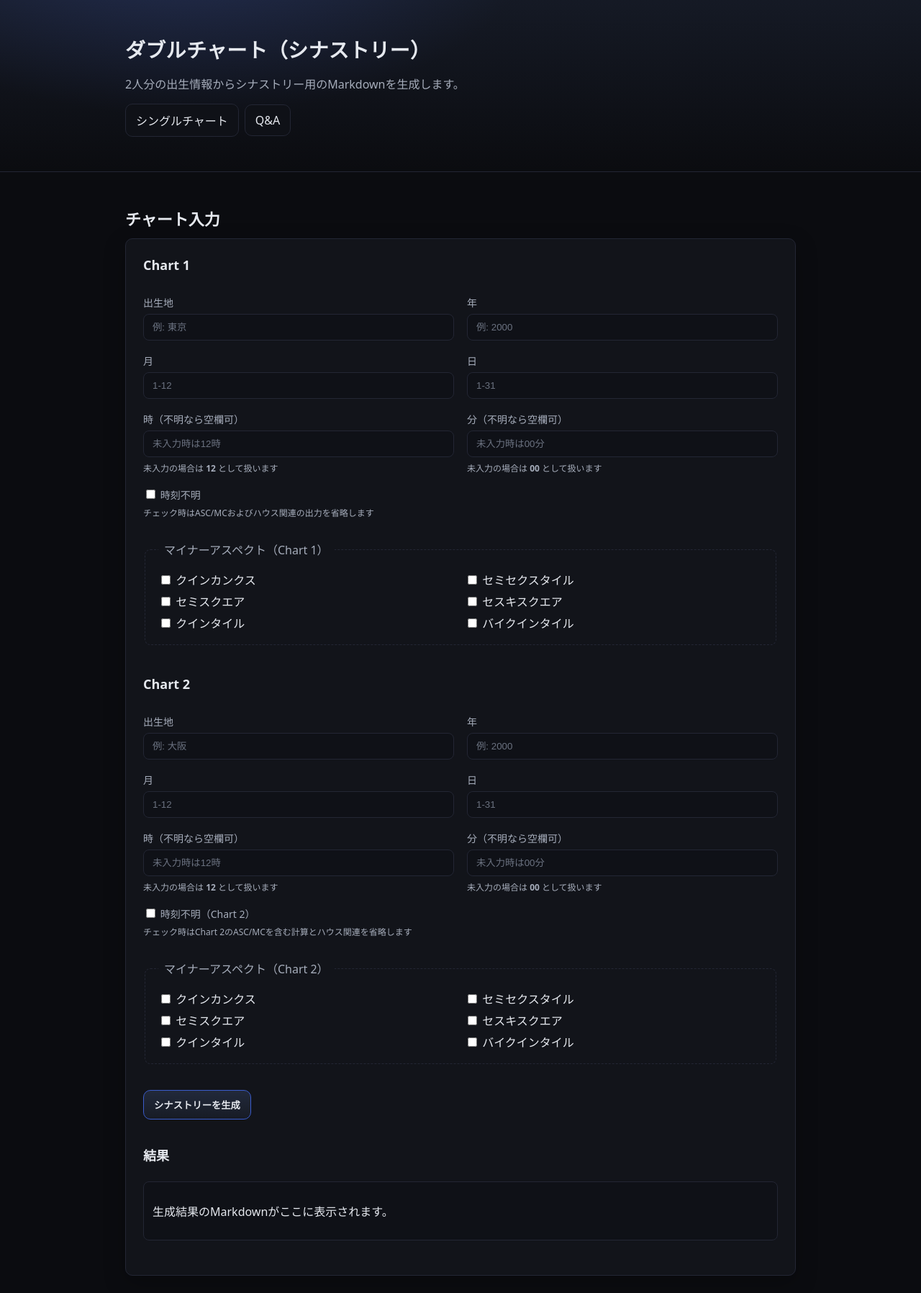
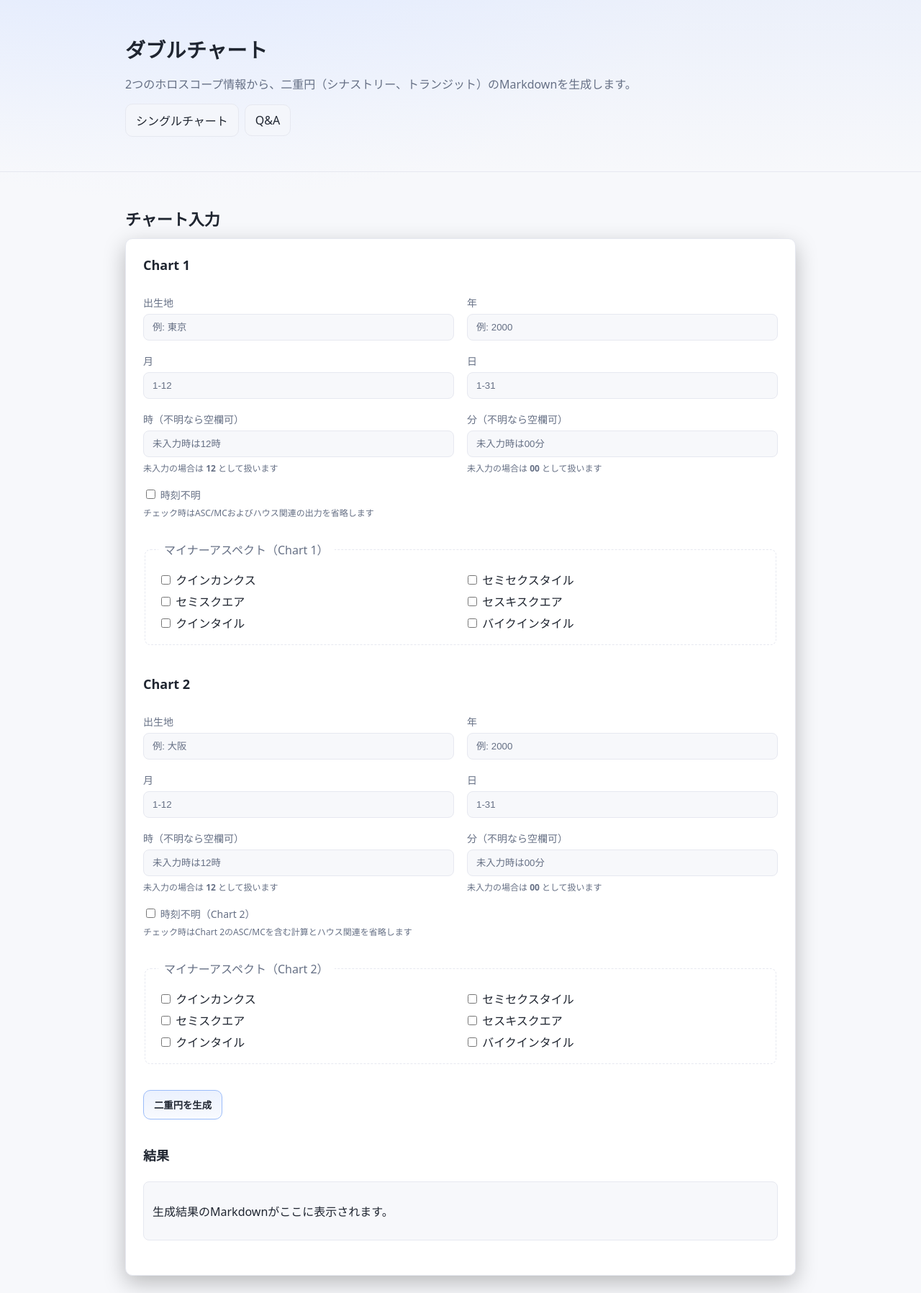
Before and after one commit to 7water-iriumi/astro_md, a Flask app: page /synastry in a window 1280 px wide. Shown: the whole page at 72% size. Run offline with Flask 3, Linux system fonts and the light colour scheme.

Commit message:
feat(ui): Refine UI, update docs, and streamline themes
- Add OGP/favicon support\n- Generalize double chart page wording for synastry/transit\n- Significantly update FAQ content with orb info and other details\n- Align form input colors with current theme for consistency\n- Remove unused theme files and streamline CSS

```diff
--- a/app.py
+++ b/app.py
@@ -15,29 +15,17 @@ swe.set_ephe_path(ephe_path)
 @app.route('/')
 def index():
     """Renders the main input form."""
-    allowed_themes = {"default", "moonlight", "solar", "high-contrast", "dreamy", "soft-light"}
-    theme = request.args.get('theme') or os.getenv('ASTROMD_THEME', 'default')
-    if theme not in allowed_themes:
-        theme = 'default'
-    return render_template('index.html', theme=theme)
+    return render_template('index.html')
 
 @app.route('/faq')
 def faq():
     """Renders the FAQ page."""
-    allowed_themes = {"default", "moonlight", "solar", "high-contrast", "dreamy", "soft-light"}
-    theme = request.args.get('theme') or os.getenv('ASTROMD_THEME', 'default')
-    if theme not in allowed_themes:
-        theme = 'default'
-    return render_template('faq.html', theme=theme)
+    return render_template('faq.html')
 
 @app.route('/synastry')
 def synastry():
     """Renders the double chart (synastry) input form."""
-    allowed_themes = {"default", "moonlight", "solar", "high-contrast", "dreamy", "soft-light"}
-    theme = request.args.get('theme') or os.getenv('ASTROMD_THEME', 'default')
-    if theme not in allowed_themes:
-        theme = 'default'
-    return render_template('synastry.html', theme=theme)
+    return render_template('synastry.html')
 
 @app.route('/generate', methods=['POST'])
 def generate():
--- a/static/css/main.css
+++ b/static/css/main.css
@@ -1,12 +1,13 @@
 :root {
-  --bg: #0b0c10;
-  --panel: #12141a;
-  --border: #232634;
-  --text: #e6e9ef;
-  --muted: #a6adbb;
-  --accent: #7aa2f7;
-  --accent-weak: #3a5ccc;
-  --danger: #ff6b6b;
+  /* soft-light theme as default */
+  --bg: #f7f8fb;         /* soft light background */
+  --panel: #ffffff;       /* clean card */
+  --border: #e6e8f0;      /* subtle cool border */
+  --text: #1f2530;        /* dark slate for readability */
+  --muted: #667085;       /* muted slate */
+  --accent: #6ea8fe;      /* soft blue accent */
+  --accent-weak: #9bbcf9; /* lighter accent for borders */
+  --danger: #d36b6b;      /* gentle red */
   --radius: 10px;
   --space-1: 6px;
   --space-2: 12px;
@@ -20,7 +21,7 @@ body {
   margin: 0;
   font-family: system-ui, -apple-system, Segoe UI, Roboto, "Hiragino Kaku Gothic ProN", "BIZ UDPGothic", "Noto Sans JP", sans-serif;
   color: var(--text);
-  background: radial-gradient(1200px 600px at 20% -10%, #1a2240 0%, #0b0c10 40%) no-repeat, var(--bg);
+  background: radial-gradient(1200px 600px at 20% -10%, #eef3ff 0%, #f7f8fb 60%) no-repeat, var(--bg);
 }
 
 .container { max-width: 980px; margin: 0 auto; padding: var(--space-4); }
@@ -56,28 +57,28 @@ form { display: grid; gap: var(--space-3); }
 .field label { font-size: 14px; color: var(--muted); }
 .field input[type="text"],
 .field input[type="number"] {
-  background: #0f1117; border: 1px solid var(--border); color: var(--text);
+  background: var(--bg); border: 1px solid var(--border); color: var(--text);
   padding: 10px 12px; border-radius: 8px; outline: none; width: 100%;
 }
-.field input::placeholder { color: #6b7280; }
+.field input::placeholder { color: var(--muted); }
 /* Normalize browser-specific color changes on number inputs */
 .field input[type="number"]::-webkit-outer-spin-button,
 .field input[type="number"]::-webkit-inner-spin-button { -webkit-appearance: none; margin: 0; }
 .field input[type="number"] { -moz-appearance: textfield; caret-color: var(--text); }
 .field input[type="number"]:in-range,
 .field input[type="number"]:out-of-range,
-.field input[type="number"]:invalid { color: var(--text); background: #0f1117; box-shadow: none; }
-.field input[type="text"]:invalid { background: #0f1117; box-shadow: none; }
-.field input:invalid { background: #0f1117; box-shadow: none; }
+.field input[type="number"]:invalid { color: var(--text); background: var(--bg); box-shadow: none; }
+.field input[type="text"]:invalid { background: var(--bg); box-shadow: none; }
+.field input:invalid { background: var(--bg); box-shadow: none; }
 .field input { background-clip: padding-box; }
-.field input:-moz-ui-invalid { background: #0f1117; box-shadow: none; }
+.field input:-moz-ui-invalid { background: var(--bg); box-shadow: none; }
 /* Prevent autofill highlight overriding background */
 .field input:-webkit-autofill,
 .field input:-webkit-autofill:hover,
 .field input:-webkit-autofill:focus {
   -webkit-text-fill-color: var(--text);
-  -webkit-box-shadow: 0 0 0px 1000px #0f1117 inset;
-  box-shadow: 0 0 0px 1000px #0f1117 inset;
+  -webkit-box-shadow: 0 0 0px 1000px var(--bg) inset;
+  box-shadow: 0 0 0px 1000px var(--bg) inset;
   transition: background-color 9999s ease-out 0s;
 }
 .field input:focus { border-color: var(--accent-weak); box-shadow: 0 0 0 3px rgba(122,162,247,.18); }
@@ -97,12 +98,12 @@ button {
   padding: 10px 14px; border-radius: 10px; cursor: pointer; font-weight: 600;
 }
 button[disabled] { opacity: .6; cursor: not-allowed; }
-.btn-secondary { border-color: var(--border); background: #0f1117; font-weight: 500; }
+.btn-secondary { border-color: var(--border); background: #f4f6fb; font-weight: 500; }
 .btn { text-decoration: none; display: inline-block; }
 .btn:hover { border-color: var(--accent); }
 .btn:focus { outline: none; box-shadow: 0 0 0 3px rgba(122,162,247,.25); }
 
 .result-wrap { margin-top: var(--space-3); display: grid; gap: var(--space-2); }
-.result-box { background: #0f1117; border: 1px solid var(--border); border-radius: 8px; padding: 12px; max-height: 380px; overflow: auto; }
+.result-box { background: var(--bg); border: 1px solid var(--border); border-radius: 8px; padding: 12px; max-height: 380px; overflow: auto; }
 pre { margin: 0; white-space: pre-wrap; word-wrap: break-word; font-family: ui-monospace, SFMono-Regular, Menlo, Consolas, "Liberation Mono", monospace; font-size: 13px; }
 .error { color: var(--danger); }
--- a/static/css/themes/theme-default.css
+++ /dev/null
@@ -1 +0,0 @@
-/* Default theme: variables are defined in main.css; this file intentionally left minimal */
--- a/templates/synastry.html
+++ b/templates/synastry.html
@@ -5,13 +5,18 @@
   <meta name="viewport" content="width=device-width, initial-scale=1">
   <title>AstroMD Web — ダブルチャート</title>
   <link rel="stylesheet" href="{{ url_for('static', filename='css/main.css') }}">
-  <link rel="stylesheet" href="{{ url_for('static', filename='css/themes/theme-' + (theme or 'default') + '.css') }}">
+  <meta name="description" content="2つのホロスコープを重ねた二重円（シナストリー、トランジット）のMarkdownを生成します。">
+  <meta property="og:title" content="AstroMD Web — ダブルチャート">
+  <meta property="og:description" content="二重円（シナストリーやトランジット）のホロスコープMDを生成。">
+  <meta property="og:type" content="website">
+  <meta property="og:image" content="{{ url_for('static', filename='images/og_image.png') }}">
+  <link rel="icon" href="{{ url_for('static', filename='images/favicon.ico') }}">
 </head>
 <body>
   <header class="app-header">
     <div class="container">
-      <div class="title"><h1>ダブルチャート（シナストリー）</h1></div>
-      <div class="description"><p>2人分の出生情報からシナストリー用のMarkdownを生成します。</p></div>
+      <div class="title"><h1>ダブルチャート</h1></div>
+      <div class="description"><p>2つのホロスコープ情報から、二重円（シナストリー、トランジット）のMarkdownを生成します。</p></div>
       <div class="usage">
         <div class="actions" style="margin-top: 8px; gap: 8px;">
           <a class="btn btn-secondary" href="{{ url_for('index') }}">シングルチャート</a>
@@ -122,7 +127,7 @@
         </fieldset>
 
         <div class="actions" style="margin-top: 18px;">
-          <button type="submit" id="generate-btn">シナストリーを生成</button>
+          <button type="submit" id="generate-btn">二重円を生成</button>
           <span id="loading" aria-live="polite" style="display:none">生成中...</span>
         </div>
 
```
Also changed, not shown: static/css/themes/theme-dreamy.css (deleted, +0 -14 lines), static/css/themes/theme-high-contrast.css (deleted, +0 -12 lines), static/css/themes/theme-moonlight.css (deleted, +0 -14 lines), static/css/themes/theme-soft-light.css (deleted, +0 -14 lines), static/css/themes/theme-solar.css (deleted, +0 -14 lines), templates/faq.html (+30 -3 lines), templates/index.html (+6 -2 lines), 1 other file.
